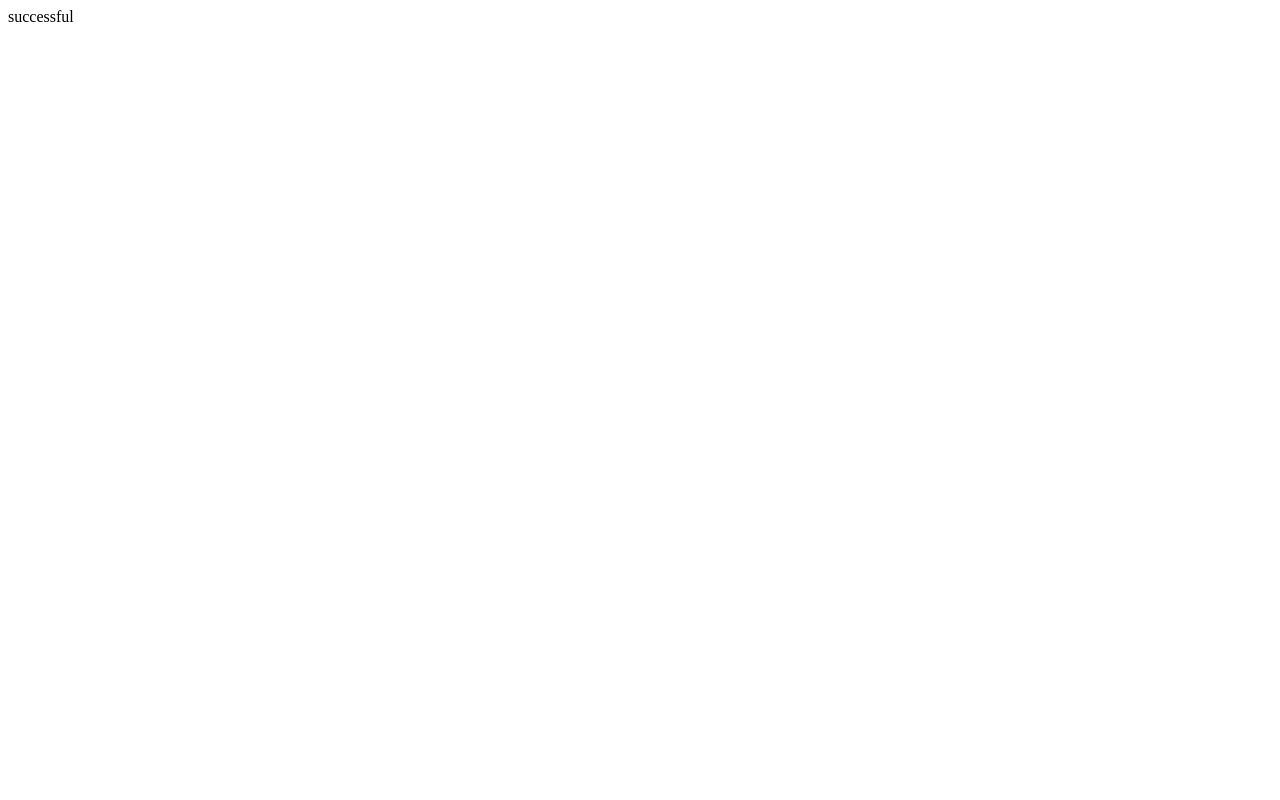
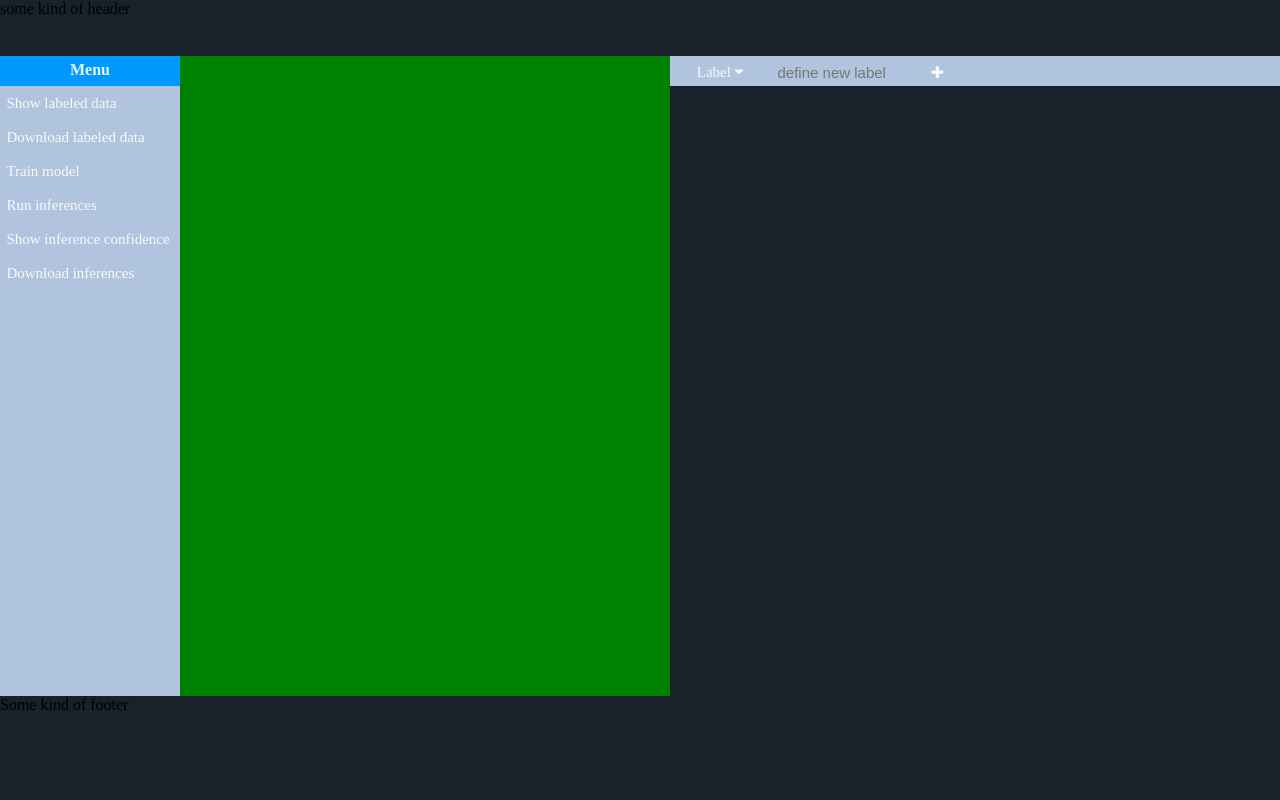
Before and after one commit to Ciprian15/DeepDoc, a Flask app: page / in a window 1280 px wide. Before the commit the page is almost empty. Run offline with Flask 2, Linux system fonts and the light colour scheme; data that the repository does not hold is empty; parts of the project's set-up code (start-up, migrations or seed data) failed here and were passed over; some libraries are stand-ins or nearby versions.

Commit message:
working prototype

```diff
--- a/src/webapp/app.py
+++ b/src/webapp/app.py
@@ -1,53 +1,79 @@
-from flask import render_template, Flask,send_file
+from flask import render_template, Flask,send_file,request,jsonify
 
 
 from bokeh.plotting import figure
-from bokeh.embed import components
+from bokeh.resources import CDN
 from bokeh.models.sources import ColumnDataSource
 from bokeh.models import HoverTool
-from bokeh.events import Tap
+from bokeh.events import Tap,SelectionGeometry
 from bokeh.models.callbacks import CustomJS
+from bokeh.embed import file_html
 
 from webapp import data_handling
+from webapp import model_handling
 import os
+
 app = Flask(__name__)
 
 DATASET = 'SMALL_TOBACCO'
-DOCUMENTS_DIRECTORY = "data/{}/document_images_large".format(DATASET)
+DOCUMENTS_DIRECTORY = "data/{}".format(DATASET)
 
-@app.route('/dashboard/')
-def show_dashboard():
-    return render_template('visualisation.html', scatter_plot=make_plot())
 
+@app.route('/')
+def default():
+    return render_template("index.html")
+
+@app.route('/visualisation',methods=['POST'])
 def make_plot():
-    plot = figure()
+
+    TOOLS="pan,wheel_zoom,reset,box_select"
+
+    plot = figure(plot_width=int(request.form['width']),
+                  plot_height=int(request.form['height']),
+                  tools=TOOLS)
     data = ColumnDataSource(data_handling.data_loading.get_document_projections(DATASET))
     plot.scatter(x='x',y='y',source=data)
 
     plot.add_tools(HoverTool(tooltips=[("document name", "@documents")]))
+    plot.toolbar.__setattr__('logo',None)
 
-    with open("src/webapp/javascript_scripts/on_doc_click.js",'r') as f:
-        on_doc_click = f.read()
-    callback = CustomJS(args=dict(source=data),code=on_doc_click)
+    on_tap_callback = CustomJS(args=dict(source=data),code="handle_tap(source,cb_obj)")
+    plot.js_on_event(Tap, on_tap_callback)
 
-    plot.js_on_event(Tap, callback)
+    on_select_callback = CustomJS(args=dict(source=data), code="handle_select(source,cb_obj)")
+    data.selected.js_on_change('indices',on_select_callback)
 
-    script, div = components(plot)
-    return script, div
+    return file_html(plot,CDN,"Document projections")
 
 @app.route('/ping')
 def ping():
     return 'successful'
 
+@app.route('/documents/<size>/<filename>')
+def documents(size,filename):
+    return send_file("{}/{}/document_images_{}/{}".format(os.getcwd(),DOCUMENTS_DIRECTORY,size,filename),mimetype='image/jpeg')
 
-@app.route('/')
-def default():
-    return 'successful'
+@app.route('/register_label',methods=['POST'])
+def register_label():
+    try:
+        model_handling.register_label(request.form['new_label'])
+        return "New label registered",200
+    except Exception as e:
+        return "Could not register new label",400
 
-@app.route('/documents/<path:filename>')
-def documents(filename):
-    return send_file("{}/{}/{}".format(os.getcwd(),DOCUMENTS_DIRECTORY,filename),mimetype='image/jpeg')
+@app.route('/get_labels', methods=['GET'])
+def get_labels():
+    return jsonify(model_handling.get_current_labels())
+
+@app.route('/label_documents', methods=['POST'])
+def label_documents():
+    try:
+        model_handling.label_documents(request.json);
+        return "Labels registered",200
+    except Exception as e:
+        return str(e),400
 
 
 if __name__ == '__main__':
+    model_handling.load_model(DATASET)
     app.run(debug=True,port=8889,host='0.0.0.0')
--- a/src/webapp/model_handling/__init__.py
+++ b/src/webapp/model_handling/__init__.py
@@ -0,0 +1,4 @@
+from webapp.model_handling.meta import *
+from webapp.model_handling.loading import *
+from webapp.model_handling.training import *
+from webapp.model_handling.inference import *
--- /dev/null
+++ b/src/webapp/model_handling/loading.py
@@ -0,0 +1,54 @@
+import os
+import json
+from sklearn.externals import joblib
+
+
+def update_model():
+    return
+
+def update_config(func):
+    def wrapper(*args,**kwargs):
+        result = func(*args,**kwargs)
+        with open("models/{}/model.json".format(MODEL_CONFIG['DATASET_NAME']),'w') as f:
+            json.dump(MODEL_CONFIG,f)
+        return result
+    return wrapper
+
+
+def load_model(DATASET_NAME):
+    global MODEL_CONFIG;
+    global MODEL;
+
+    if not os.path.exists("models/{}".format(DATASET_NAME)):
+        os.mkdir("models/{}".format(DATASET_NAME))
+    if not os.path.exists("models/{}/model.json".format(DATASET_NAME)):
+
+        MODEL_CONFIG = {
+            "DATASET_NAME":DATASET_NAME,
+            "known_labels":[],
+            "labeled_data":{}
+        }
+    else:
+        with open("models/{}/model.json".format(DATASET_NAME),'r') as f:
+            MODEL_CONFIG = json.load(f)
+            if "latest_model_path" in MODEL_CONFIG:
+                MODEL = joblib.load(MODEL_CONFIG["latest_model_path"])
+
+
+@update_config
+def register_label(label):
+    assert label not in MODEL_CONFIG['known_labels'],'Label already exists'
+    MODEL_CONFIG["known_labels"].append(label)
+
+@update_config
+def register_labeled_documents(label,documents):
+    assert label in MODEL_CONFIG['labeled_data'],'Label doesn\'t exists'
+    MODEL_CONFIG["labeled_data"][label] += documents
+
+@update_config
+def label_documents(labeled_documents):
+    for doc in labeled_documents:
+        MODEL_CONFIG["labeled_data"][doc] = labeled_documents[doc]
+
+def get_current_labels():
+    return MODEL_CONFIG['known_labels']
--- /dev/null
+++ b/src/webapp/model_handling/meta.py
@@ -0,0 +1,2 @@
+MODEL_CONFIG = None
+MODEL = None
--- /dev/null
+++ b/src/webapp/static/css/style.css
@@ -0,0 +1,230 @@
+
+:root{
+    --control-width:10vw;
+    --control-min-width:180px;
+    --height:80vh;
+    --image-width:35%;
+    --header-height:7vh;
+    --background-color:#19222a;
+    --actions-height:30px;
+    --font-size:15px;
+    --text-color:rgba(255,255,255,0.9);
+    --highlight-color:#09f;
+    --action-background-color:lightsteelblue;
+}
+
+body{
+    margin:0;
+    padding:0;
+    border:0;
+    width:100vw;
+    height:100vh;
+}
+
+.flex-container{
+    width:100%;
+    display:flex;
+    flex-direction: row;
+    height:var(--height)
+}
+
+.control-header{
+    width:100vw;
+    background-color:var(--background-color);
+    height:var(--header-height);
+}
+.sidebar{
+    min-width: var(--control-min-width);
+    width: var(--control-width);
+    background-color: var(--action-background-color);
+
+}
+.sidebar header{
+        background-color:var(--highlight-color);
+        width: 100%;
+        height:var(--actions-height);
+        color: var(--text-color);
+        padding:5px;
+        display:block;
+        font-weight: bold;
+        box-sizing: border-box;
+        text-align: center;
+        border: 0;
+        margin:0;
+}
+.nav-flyout{
+    list-style:none;
+    padding: 0;
+    margin: 0;
+    display:flex;
+    flex-direction: column;
+}
+
+.nav-flyout li:hover{
+    background-color: var(--highlight-color);
+    @include transition(all 0.6s ease);
+}
+
+.nav-flyout li{
+    margin-left: 0;
+    padding-top: 1vh;
+    padding-bottom: 1vh;
+    padding-left:0.5vw;
+}
+
+.nav-flyout li a{
+    text-decoration: none;
+    color: var(--text-color);
+    margin-left: 0;
+    text-align: left;
+    font-size: var(--font-size);
+}
+
+
+.projection-panel{
+    background-color:green;
+    flex-grow: 1;
+}
+
+.image-panel{
+    width: calc(var(--height) - var(--actions-height)); /*Form a square*/
+    height:100%;
+    background-color: var(--background-color);
+    display:flex;
+    flex-direction: column;
+}
+
+.image_container{
+    width:100%;
+    height:calc(100% - var(--actions-height));
+    flex-shrink: 1;
+}
+
+.image_container img{
+    max-width:100%;
+    max-height:100%;
+}
+
+.image_grid {
+    width:100%;
+    height:calc(100% - var(--actions-height));
+    overflow-y:scroll;
+    display:flex;
+    flex-direction: row;
+    flex-wrap: wrap;
+    justify-content: center;
+    flex-shrink: 1;
+}
+
+.image_grid img{
+    max-width:30%;
+    max-height:30%;
+    padding:0px;
+    border:5px solid var(--action-background-color);
+    margin:5px;
+}
+
+.image-actions{
+    width:100%;
+    height:var(--actions-height);
+    flex-shrink: 0;
+    display:flex;
+    flex-direction: row;
+    background-color: var(--action-background-color);
+}
+.action-element{
+    height:100%;
+    padding:0;
+    margin:0;
+    color: var(--text-color);
+    --font--size: var(--font-size);
+    background-color: inherit;
+}
+
+.label-dropdown {
+    width: 100px;
+    position:relative;
+    height:100%;
+    margin:0;
+    padding: 0;
+    border:0;
+    text-align: center;
+    color: var(--text-color);
+    box-sizing: border-box;
+    background-color: inherit;
+}
+
+.label-dropdown div{
+    height:100%;
+    box-sizing: border-box;
+    padding:calc(1/2 * (var(--actions-height) - var(--font--size) ));
+    font-size: var(--font--size);
+}
+
+.drop-down-boxes{
+    width: inherit;
+    position: absolute;
+    margin:0;
+    border:0;
+    padding:0;
+    max-height:100px;
+    overflow-y:auto;
+    visibility:hidden;
+    color:inherit;
+    background-color: inherit;
+}
+
+.drop-down-boxes .label-name {
+    margin:0;
+    border:0;
+    padding:0;
+    height:100%;
+    width:100%;
+    color:var(--text-color);
+    font-size: var(--font--size);
+}
+
+.label-dropdown:hover .drop-down-boxes {
+    visibility: visible;
+}
+.drop-down-boxes:hover {
+    visibility: visible;
+}
+
+.label-name:hover {
+    background-color:var(--highlight-color);
+}
+
+.create-label{
+    box-sizing:border-box;
+    height:100%;
+    padding:calc(1/2 * (var(--actions-height) - var(--font--size) ));
+
+}
+.create-label input{
+    outline:none;
+    width:150px;
+    box-sizing: border-box;
+    height:100%;
+    font-size: var(--font--size);
+    border: 0;
+    margin:0;
+    padding:0;
+    background-color: inherit;
+}
+.create-label button{
+    color:var(--text-color);
+    font-size: var(--font--size);
+    border: 0;
+    margin:0;
+    padding:0;
+    height:100%;
+    background-color: inherit;
+}
+
+
+footer{
+    width:100vw;
+    background-color:var(--background-color);
+    height:calc(100vh - var(--height) - var(--header-height));
+}
--- /dev/null
+++ b/src/webapp/static/js/event_handlers.js
@@ -0,0 +1,112 @@
+function handle_tap(source,cb_obj){
+    var source_x = cb_obj.x
+    var source_y = cb_obj.y
+
+    var closest_point = -1
+    var smallest_distance = 100
+
+    function euclidean_distance(x1,y1,x2,y2){
+        return Math.sqrt(Math.pow(x1-x2,2)+Math.pow(y1-y2,2))
+    }
+
+    source.data.index.forEach(function(ix){
+        var dist = euclidean_distance(source_x,source_y,source.data.x[ix],source.data.y[ix])
+        if (smallest_distance>dist || closest_point==-1){
+            closest_point = ix
+            smallest_distance = dist
+        }
+    })
+    display_document(source.data.documents[closest_point])
+
+    selection = {};
+    selection[source.data.documents[closest_point]] = $('.image_container img');
+}
+
+function handle_select(source,cb_obj){
+    var documents = [];
+    var inds = cb_obj.indices;
+    for (var i = 0; i < inds.length; i++) {
+            documents.push(source['data']['documents'][inds[i]])
+    }
+    display_documents(documents)
+}
+
+
+
+function create_document_element(size,document_name){
+    var source = "documents/"+size+"/"+document_name+".jpg"
+
+    return "<img src="+source+" onclick=select_grid_image(this) ondblclick=focus_image(this)>";
+}
+
+function display_documents(document_names){
+    selection = {}
+    var document_elements = [];
+    document_names.forEach(function(doc_name){
+        document_elements.push(create_document_element("small",doc_name))
+    })
+
+    img_container = $('.image_container')
+    img_grid = $('.image_grid')
+    img_grid[0].innerHTML = document_elements.join()
+    img_container.hide()
+    img_grid.show()
+}
+
+function display_document(document_name){
+    var document_element = create_document_element("large",document_name);
+    img_grid = $('.image_grid')
+    img_container = $('.image_container')
+    img_container[0].innerHTML = document_element
+    img_grid.hide()
+    img_container.show()
+}
+
+
+var selection = {}
+
+function get_doc_name(element){
+    var doc_name = element.src.split("/");
+    doc_name = doc_name[doc_name.length-1];
+    return doc_name.split(".jpg")[0];
+}
+
+function select_grid_image(element){
+    var doc_name = get_doc_name(element);
+    if (doc_name in selection){
+        element.style['border-color'] = "var(--action-background-color)";
+        delete selection[doc_name]
+    }else{
+        selection[doc_name] = element;
+        element.style['border-color'] = "green";
+    }
+}
+
+function focus_image(element){
+    display_document(get_doc_name(element));
+    selection = {};
+    selection[get_doc_name(element)] = $('.image_container img');
+}
+
+
+function label_document(label_element){
+    var labeled_documents = {};
+    for(var doc in selection){
+        selection[doc].remove();
+        labeled_documents[doc] = label_element.textContent;
+    }
+    $.ajax({"url":"label_documents",
+        method:"POST",
+        contentType: "application/json; charset=utf-8",
+        data:JSON.stringify(labeled_documents),
+        dataType: "json",
+        statusCode: {
+            400: function () {
+                alert("Could not register label/s");
+            },
+            200: function () {
+                alert("Label/s registered")
+            }
+        }
+    })
+}
--- /dev/null
+++ b/src/webapp/static/js/index.js
@@ -0,0 +1,49 @@
+function load_projection_panel(params){
+    const proj_panel = $('.projection-panel');
+    params["height"] = proj_panel[0].clientHeight-5;
+    params["width"]  = proj_panel[0].clientWidth-5;
+    proj_panel.load("visualisation",
+                    params,
+                    function(response){
+                        console.log("Proj panel loaded");
+                    })
+}
+
+function populate_labeling_options(){
+    $.get("get_labels",function(labels){
+        console.log(labels)
+        labels.forEach(function(label){
+            add_labeling_option(label);
+        })
+    })
+}
+
+function register_new_label(){
+    var new_label=($("#new_label_input").val())
+    if (new_label.length==0) {
+        alert("You must insert a string");
+        return
+    }
+    $.ajax({"url":"register_label",
+        "method":"POST",
+        "data":{"new_label":new_label},
+        "statusCode": {
+            400: function () {
+                alert("Label already exists");
+            },
+            200: function () {
+                add_labeling_option(new_label)
+            }
+        }
+    })
+}
+
+function add_labeling_option(new_label){
+    $('#labeling_options')[0].innerHTML+="<li class='label-name' onclick=label_document(this)>"+new_label+"</li>";
+}
+
+
+$(document).ready(function(){
+    load_projection_panel({});
+    populate_labeling_options();
+});
--- /dev/null
+++ b/src/webapp/templates/index.html
@@ -0,0 +1,102 @@
+<!DOCTYPE html>
+<html lang="en">
+  <head>
+    <script src="https://code.jquery.com/jquery-3.5.1.min.js" integrity="sha256-9/aliU8dGd2tb6OSsuzixeV4y/faTqgFtohetphbbj0=" crossorigin="anonymous"></script>
+    <script src="../static/js/index.js"></script>
+    <script src="../static/js/event_handlers.js"></script>
+    <link rel="stylesheet" href="../static/css/style.css" type="text/css">
+    <link rel="stylesheet" href="https://cdnjs.cloudflare.com/ajax/libs/font-awesome/4.7.0/css/font-awesome.min.css">
+
+    <script type="text/javascript" src="https://cdn.bokeh.org/bokeh/release/bokeh-2.0.1.min.js"></script>
+
+  </head>
+  <body>
+  <div class="control-header">
+      some kind of header
+  </div>
+    <div class ="flex-container">
+      <aside class="sidebar control-panel">
+        <header>
+          Menu
+        </header>
+        <nav class="sidebar-nav">
+          <ul class="nav-flyout">
+            <li >
+              <a href="#">
+                Show labeled data
+              </a>
+            </li>
+            <li>
+              <a href="#">
+                Download labeled data
+              </a>
+            </li>
+            <li>
+              <a href="#">
+                Train model
+              </a>
+            </li>
+            <li>
+              <a href="#">
+                Run inferences
+              </a>
+            </li>
+            <li>
+              <a href="#">
+                Show inference confidence
+              </a>
+            </li>
+            <li>
+              <a href="#">
+                Download inferences
+              </a>
+            </li>
+
+          </ul>
+          </nav>
+      </aside>
+
+      <div class='projection-panel'>
+
+      </div>
+      <div class="image-panel">
+        <nav class="image-actions">
+            <div class="action-element label-dropdown">
+                <div>
+                  Label
+                  <i class="fa fa-caret-down"></i>
+                  </div>
+                <ul class="drop-down-boxes" id="labeling_options">
+                </ul>
+            </div>
+
+            <form class="action-element create-label">
+              <input type='text' placeholder="define new label" class="action-element create-label-textbox" id="new_label_input">
+              </input>
+              <button>
+                  <i class="fa fa-plus" onclick="register_new_label()"></i>
+              </button>
+            </form>
+
+
+            <div class="action-element ignore-images-button">
+
+            </div>
+        </nav>
+
+        <div class="image_container">
+        </div>
+
+        <div class="image_grid">
+        </div>
+      </div>
+
+      <div class="model-panel slim-panel">
+      </div>
+    </div>
+  <footer>
+    Some kind of footer
+  </footer>
+    </body>
+
+</html>
```
Also changed, not shown: src/webapp/javascript_scripts/on_doc_click.js (deleted, +0 -21 lines), src/webapp/templates/visualisation.html (+4 -22 lines), src/webapp/model_handling/inference.py (added), src/webapp/model_handling/training.py (added), src/webapp/templates/dashboard.html (deleted).
